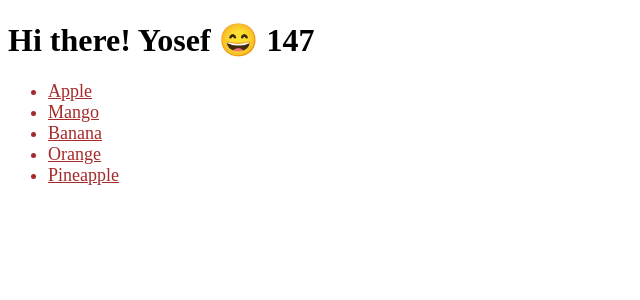
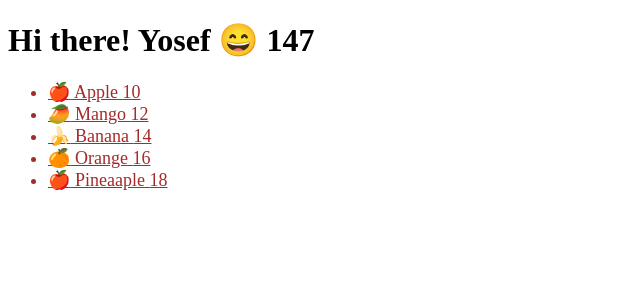
Before and after one commit to mercytv932/react-pro, a React (Vite) app: page / in a window 1280 px wide. Shown: the top 300 px of the page, without its empty margins (0-640 px from the left). Built offline with nearby package versions, Linux system fonts and the light colour scheme.

Commit message:
rendering objects

```diff
--- a/src/App.jsx
+++ b/src/App.jsx
@@ -12,7 +12,7 @@ function App(props) {
   return (
     <>
       <Hello person={person} />
-      <Fruits className="fruits" />
+      <Fruits />
     </>
   );
 }
--- a/src/components/Fruits.jsx
+++ b/src/components/Fruits.jsx
@@ -1,10 +1,20 @@
 function Fruits() {
-  const fruits = ["Apple ", "Mango ", "Banana ", " Orange ", "Pineapple"];
+  // const fruits = ["Apple ", "Mango ", "Banana ", " Orange ", "Pineapple"];
+  const fruits = [
+    { name: "Apple", price: 10, emoji: "🍎" },
+    { name: "Mango", price: 12, emoji: "🥭" },
+    { name: "Banana", price: 14, emoji: "🍌" },
+    { name: "Orange", price: 16, emoji: "🍊" },
+    { name: "Pineaaple", price: 18, emoji: "🍎" },
+  ];
+
   return (
     <div className="fruits">
       <ul>
         {fruits.map((fruit) => (
-          <li>{fruit}</li>
+          <li key={fruit.name}>
+            {fruit.emoji} {fruit.name} {fruit.price}
+          </li>
         ))}
       </ul>
     </div>
```
